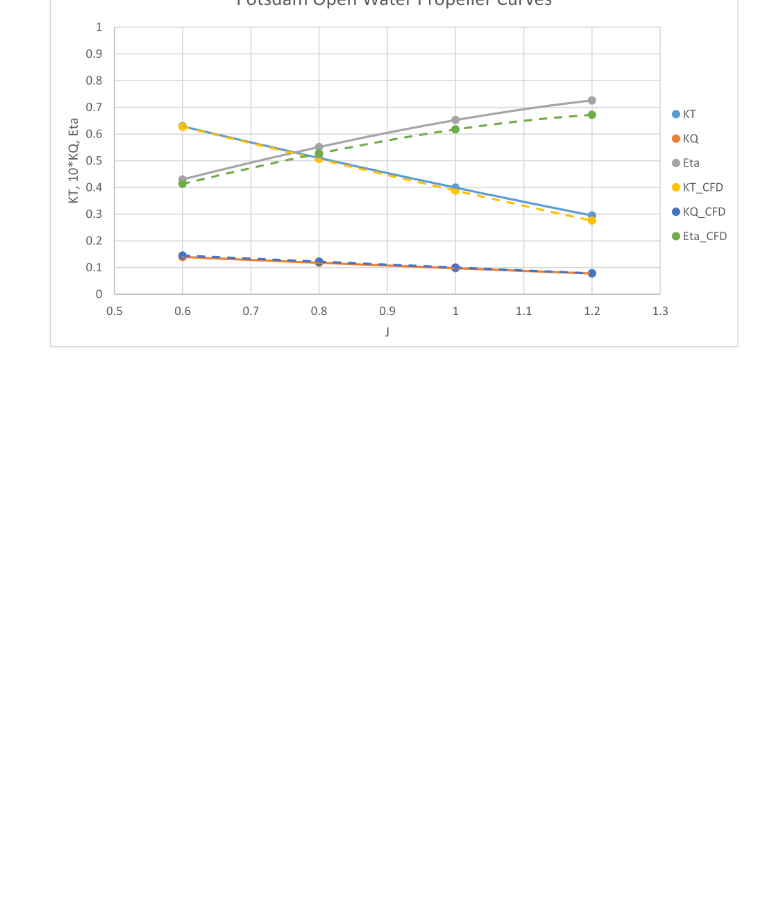
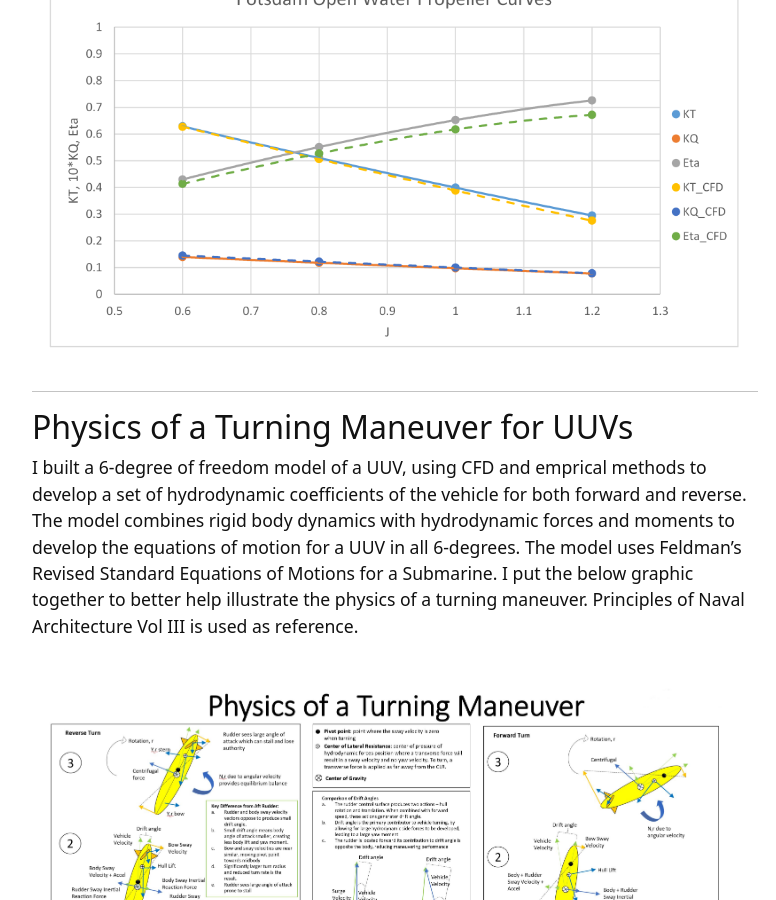
Before and after one commit to ccluett/website, a Jekyll site: the page built from content/2-hydro.md, in a window 1280 px wide and 900 px high, scrolled down 3050 px. Shown: the whole window, without its empty margins (245-1021 px from the left). Built offline with Jekyll 4.4.1, drawn with Linux system fonts in a browser that asks for light colours; before the commit the page ends 3449 px from its top, so only the background shows below that.

Commit message:
Update 2-hydro.md

```diff
--- a/content/2-hydro.md
+++ b/content/2-hydro.md
@@ -34,3 +34,11 @@ Propeller performance can be modeled using either steady and unsteady RANS. For
 {% include figure.html img="potsdam.png" width="100%" %}
 
 {% include figure.html img="potsdam-curves.png" width="100%" %}
+
+------
+
+## Physics of a Turning Maneuver for UUVs
+
+I built a 6-degree of freedom model of a UUV, using CFD and emprical methods to develop a set of hydrodynamic coefficients of the vehicle for both forward and reverse. The model combines rigid body dynamics with hydrodynamic forces and moments to develop the equations of motion for a UUV in all 6-degrees. The model uses Feldman's Revised Standard Equations of Motions for a Submarine. I put the below graphic together to better help illustrate the physics of a turning maneuver. Principles of Naval Architecture Vol III is used as reference.
+
+{% include figure.html img="turning.JPG" width="100%" %}
```
